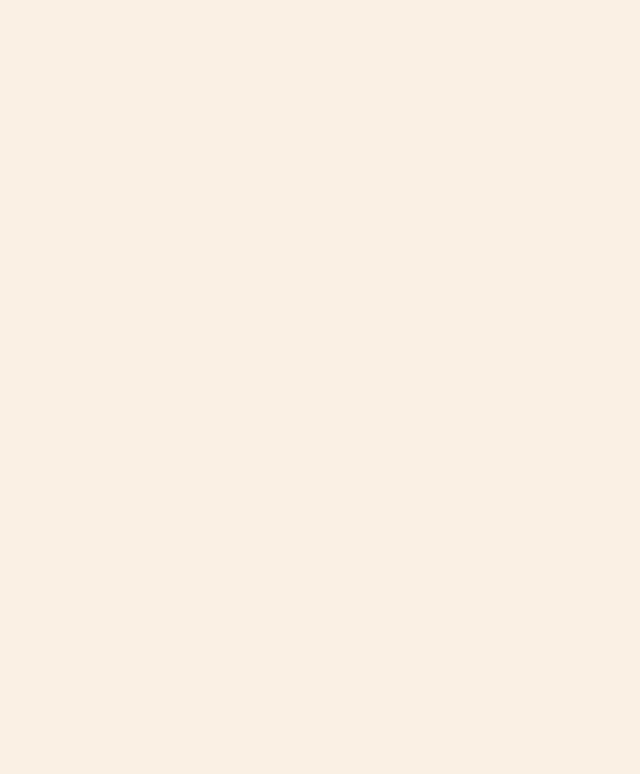
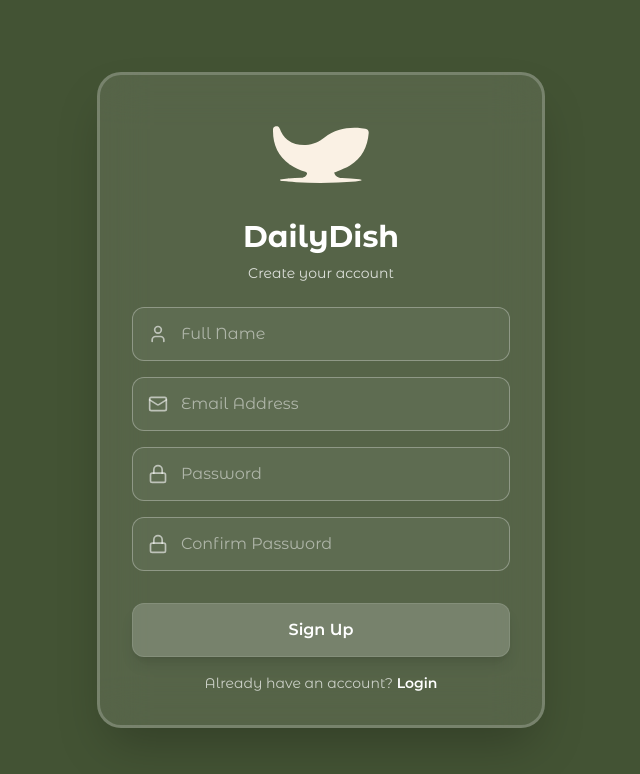
Before and after one commit to Aiinhome-Aivista/dailydish-front-end, a React (Vite) app: page /signup in a window 1280 px wide. Before the commit this address had no page. Shown: the top 774 px of the page, without its empty margins (319-959 px from the left). Built offline with nearby package versions, Linux system fonts and the light colour scheme.

Commit message:
signup page design

```diff
--- a/src/features/auth/pages/Login.tsx
+++ b/src/features/auth/pages/Login.tsx
@@ -1,8 +1,9 @@
-import React from 'react';
 import { Mail, Lock } from 'lucide-react';
 import logo from '../../../assets/Vector.svg';
+import { useNavigate } from 'react-router-dom';
 
 function Login() {
+  const navigate = useNavigate();
   return (
     <div className='bg-[#435334] min-h-screen w-full flex justify-center items-center p-4'>
       <div className='w-full max-w-md bg-white/10 backdrop-blur-xl border-3 border-white/20 rounded-3xl p-8 shadow-2xl flex flex-col items-center gap-6'>
@@ -45,8 +46,8 @@ function Login() {
           </button>
 
           <p className='text-white/70 text-sm text-center'>
-            You don't have account? <a href='#' className='text-white font-semibold hover:underline hover:text-white/90'
-            >Signup</a>
+            You don't have account? <button className='text-white font-semibold hover:underline hover:text-white/90'
+            onClick={() => navigate('/signup')}>Signup</button>
           </p>
         </div>
 
--- a/src/features/auth/pages/SignUp.tsx
+++ b/src/features/auth/pages/SignUp.tsx
@@ -1,8 +1,77 @@
-import React from 'react'
+import { Mail, Lock, User } from 'lucide-react';
+import logo from '../../../assets/Vector.svg';
+import { useNavigate } from 'react-router-dom';
 
 function SignUp() {
+  const navigate = useNavigate();
   return (
-    <div>SignUp</div>
+    <div className='bg-[#435334] min-h-screen w-full flex justify-center items-center p-4'>
+      <div className='w-full max-w-md bg-white/10 backdrop-blur-xl border-3 border-white/20 rounded-3xl p-8 shadow-2xl flex flex-col items-center gap-6'>
+
+        {/* Header */}
+        <div className='text-center'>
+          <img src={logo} alt="Logo" className="w-24 h-24 mx-auto mb-4" />
+          <h1 className='text-white text-3xl font-bold mb-2'>DailyDish</h1>
+          <p className='text-white/80 text-sm'>Create your account</p>
+        </div>
+
+        {/* Form */}
+        <div className='w-full flex flex-col gap-4'>
+          {/* Full Name */}
+          <div className='relative group'>
+            <User className='absolute left-4 top-1/2 -translate-y-1/2 text-white/60 group-focus-within:text-white transition-colors' size={20} />
+            <input
+              type='text'
+              placeholder='Full Name'
+              className='w-full bg-white/5 border border-white/30 rounded-xl py-3.5 pl-12 pr-4 text-white placeholder-white/50 focus:outline-none focus:border-white/80 focus:bg-white/10 transition-all'
+            />
+          </div>
+
+          {/* Email */}
+          <div className='relative group'>
+            <Mail className='absolute left-4 top-1/2 -translate-y-1/2 text-white/60 group-focus-within:text-white transition-colors' size={20} />
+            <input
+              type='email'
+              placeholder='Email Address'
+              className='w-full bg-white/5 border border-white/30 rounded-xl py-3.5 pl-12 pr-4 text-white placeholder-white/50 focus:outline-none focus:border-white/80 focus:bg-white/10 transition-all'
+            />
+          </div>
+
+          {/* Password */}
+          <div className='relative group'>
+            <Lock className='absolute left-4 top-1/2 -translate-y-1/2 text-white/60 group-focus-within:text-white transition-colors' size={20} />
+            <input
+              type='password'
+              placeholder='Password'
+              className='w-full bg-white/5 border border-white/30 rounded-xl py-3.5 pl-12 pr-4 text-white placeholder-white/50 focus:outline-none focus:border-white/80 focus:bg-white/10 transition-all'
+            />
+          </div>
+
+          {/* Confirm Password */}
+          <div className='relative group'>
+            <Lock className='absolute left-4 top-1/2 -translate-y-1/2 text-white/60 group-focus-within:text-white transition-colors' size={20} />
+            <input
+              type='password'
+              placeholder='Confirm Password'
+              className='w-full bg-white/5 border border-white/30 rounded-xl py-3.5 pl-12 pr-4 text-white placeholder-white/50 focus:outline-none focus:border-white/80 focus:bg-white/10 transition-all'
+            />
+          </div>
+        </div>
+
+        {/* Actions */}
+        <div className='w-full flex flex-col gap-4 mt-2'>
+          <button className='w-full py-3.5 bg-white/20 hover:bg-white/30 text-white rounded-xl font-semibold transition shadow-lg border border-white/10 active:scale-[0.98]'>
+            Sign Up
+          </button>
+
+          <p className='text-white/70 text-sm text-center'>
+            Already have an account? <button className='text-white font-semibold hover:underline hover:text-white/90'
+              onClick={() => navigate('/login')}>Login</button>
+          </p>
+        </div>
+
+      </div>
+    </div>
   )
 }
 
--- a/src/routes/AppRoutes.tsx
+++ b/src/routes/AppRoutes.tsx
@@ -3,6 +3,7 @@ import { Route, Routes } from "react-router-dom";
 import LandingPage from '../features/landingpage/pages/LandingPage';
 import Login from '../features/auth/pages/Login';
 import SplashScreen from '../features/splashscreen/pages/SplashScreen';
+import SignUp from "../features/auth/pages/SignUp";
 
 const SplashToLanding = () => {
   const [showSplash, setShowSplash] = useState(true);
@@ -23,6 +24,7 @@ function AppRoutes() {
     <Routes>
       <Route path="/" element={<SplashToLanding />} />
       <Route path="login" element={<Login />} />
+      <Route path="signup" element={<SignUp/>} />
 
       </Routes>
   )
```
